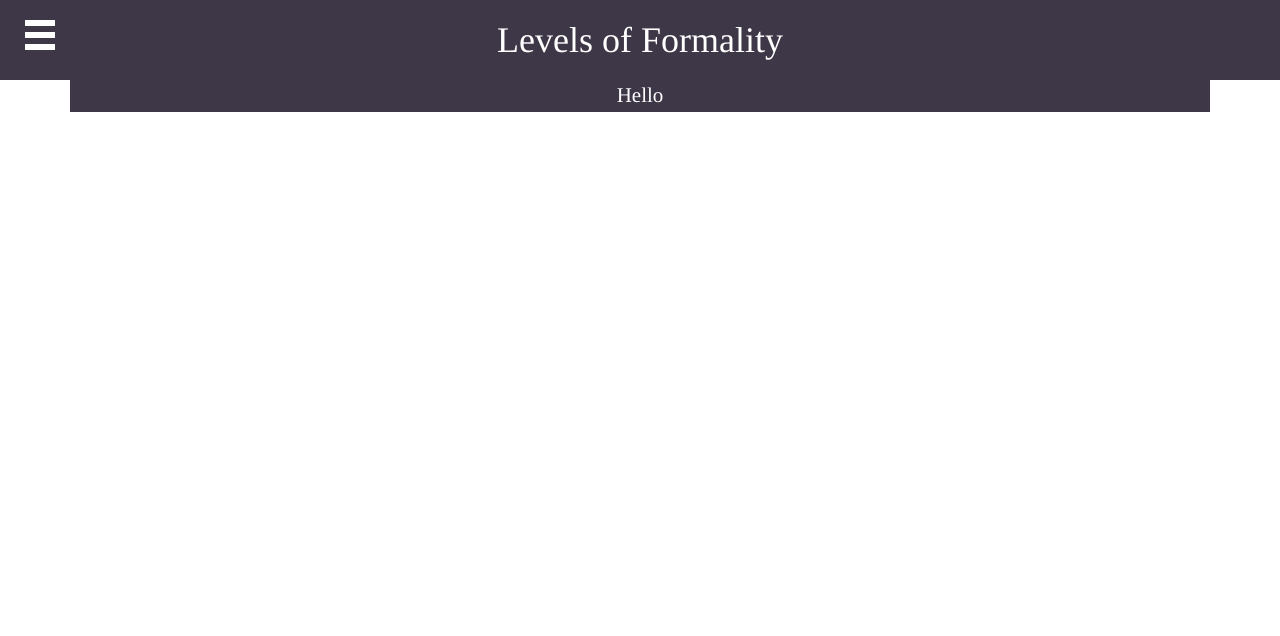
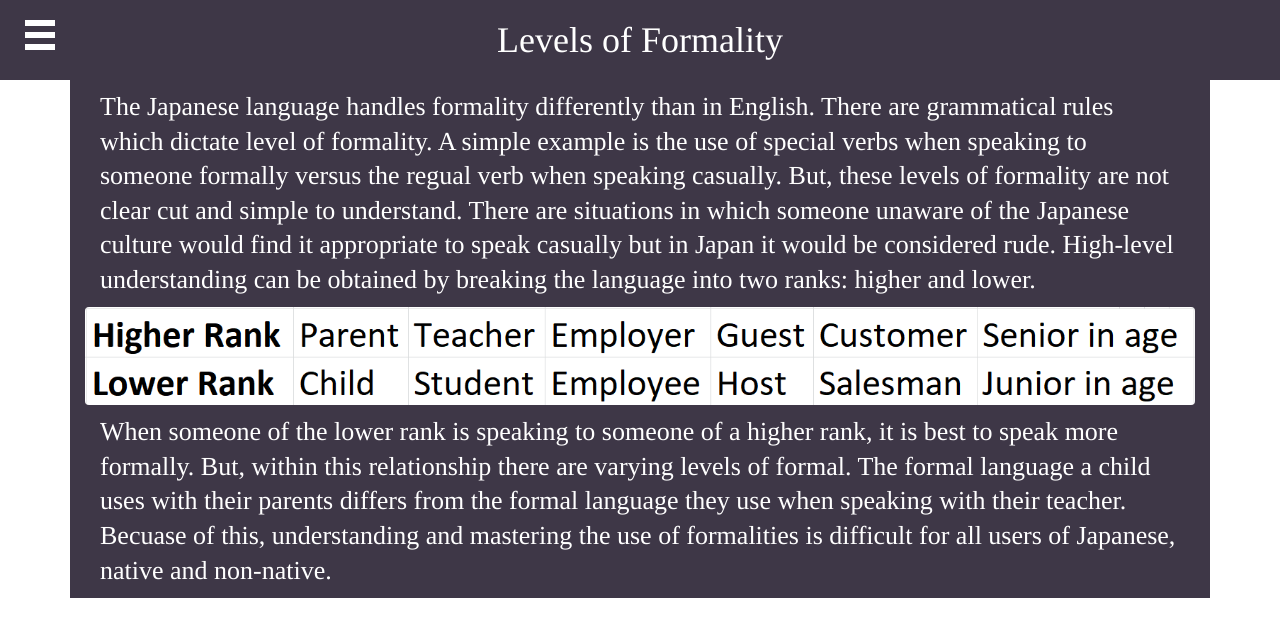
Before and after one commit to annaberezov/final_project, a React (Create React App) app: page /JForm in a window 1280 px wide. Shown: the top 636 px of the page. Built offline with nearby package versions, Linux system fonts and the light colour scheme.

Commit message:
styling
some styling updates

```diff
--- a/src/components/JForm.js
+++ b/src/components/JForm.js
@@ -1,6 +1,8 @@
 import React from 'react';
 import { slide as Menu } from 'react-burger-menu';
 import Container from 'react-bootstrap/Container';
+import Image from 'react-bootstrap/Image';
+import level from './level.PNG';
 
 
 
@@ -26,7 +28,18 @@ class JForm extends React.Component {
         Levels of Formality
       </Container>
       <Container className='App-body'>
-        Hello
+        <Container className='App-text'>
+          The Japanese language handles formality differently than in English. There are grammatical rules which dictate level of formality. A simple example
+          is the use of special verbs when speaking to someone formally versus the regual verb when speaking casually. But, these levels of formality are not clear cut
+          and simple to understand. There are situations in which someone unaware of the Japanese culture would find it appropriate to speak casually but in Japan it would
+          be considered rude. High-level understanding can be obtained by breaking the language into two ranks: higher and lower.
+        </Container>
+        <Image src={level} fluid rounded />
+        <Container className='App-text'>
+          When someone of the lower rank is speaking to someone of a higher rank, it is best to speak more formally. But, within this relationship there are varying levels of
+          formal. The formal language a child uses with their parents differs from the formal language they use when speaking with their teacher. Becuase of this,
+          understanding and mastering the use of formalities is difficult for all users of Japanese, native and non-native.
+        </Container>
       </Container>
       </>
   );
--- a/src/components/NLPj.js
+++ b/src/components/NLPj.js
@@ -2,7 +2,7 @@ import React from 'react';
 import { slide as Menu } from 'react-burger-menu';
 import Container from 'react-bootstrap/Container';
 import Image from 'react-bootstrap/Image'
-
+import fugashi from './fugashi.PNG';
 
 import './App.css';
 import { ListGroup } from 'react-bootstrap';
@@ -34,8 +34,9 @@ class NLPj extends React.Component {
         There has already been extensive work done for Natural Language Processing in Japanese. With just Google Translate, the standard typing input is available along with handwriting character input. The character image detection feature is also available for Japanese. With all these avenues for input, using Google Translate for Japanese is great for users travelling to Japan, trying to experience Japanese culture, or learn simple, everyday Japanese. Aside from Google, there are several other applications and tools which are being developed to improve machine understanding of Japanese. A lot of these tools are written as a Python library with the core of the processing done in more powerful languages such as C, C++,  but some are written fully in Python.
         Here is a diagram from the 2019 PyCon Japan which documents some tools for Japanese NLP
         </Container>
-        <Image src="https://miro.medium.com/max/700/1*QmDgIiirGaLZ42XtnPa9cg.png" fluid rounded />
-      </Container>
+        <Image src={fugashi} fluid rounded />
+        Example output using fugashi, a python wrapper for tokenizing and categorizing Japanese sentences, to parse a japanese sentence.
+        </Container>
       <Container className='App-section'>
         Additional Resources
       </Container>
```
Also changed, not shown: src/components/fugashi.PNG (added), src/components/level.PNG (added).
